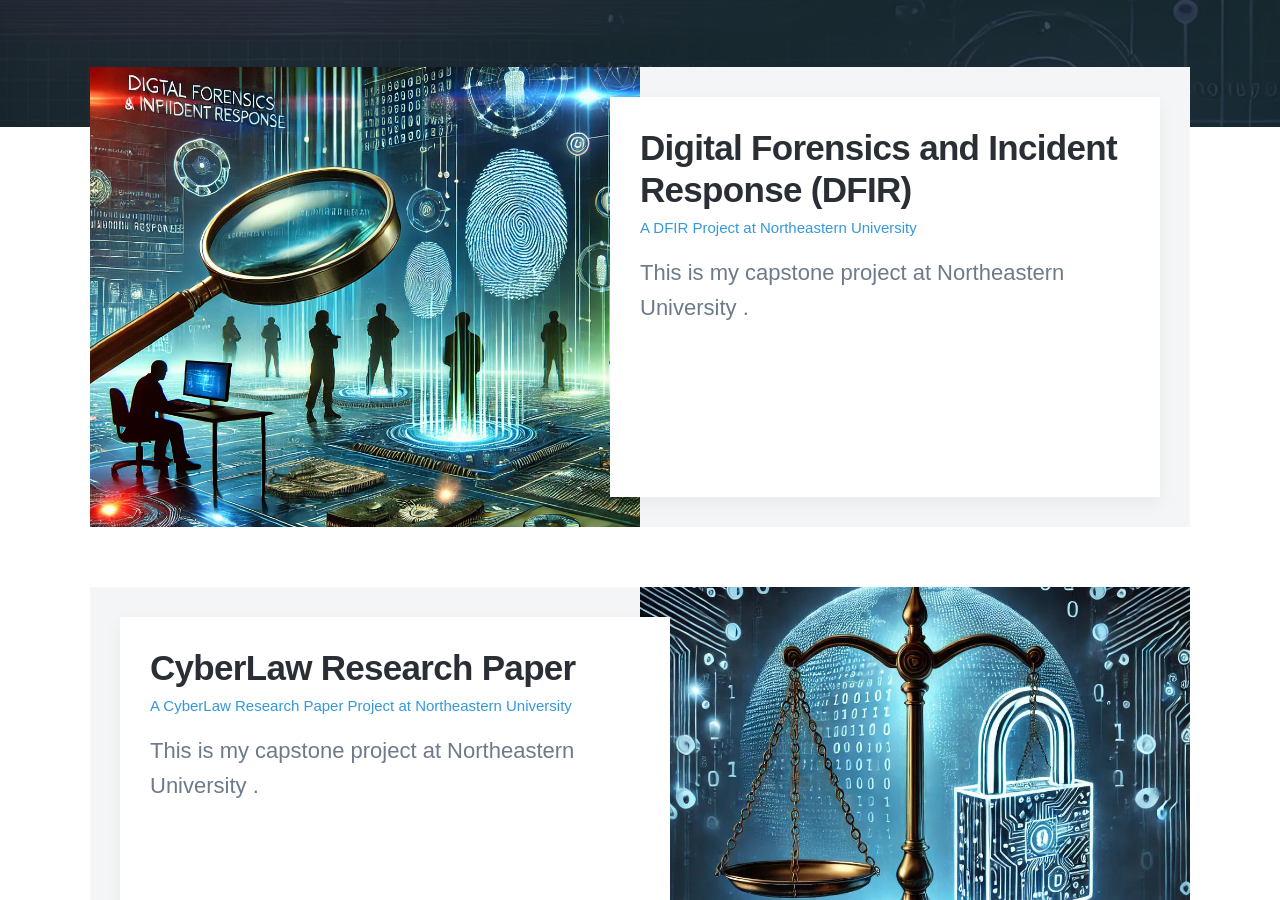
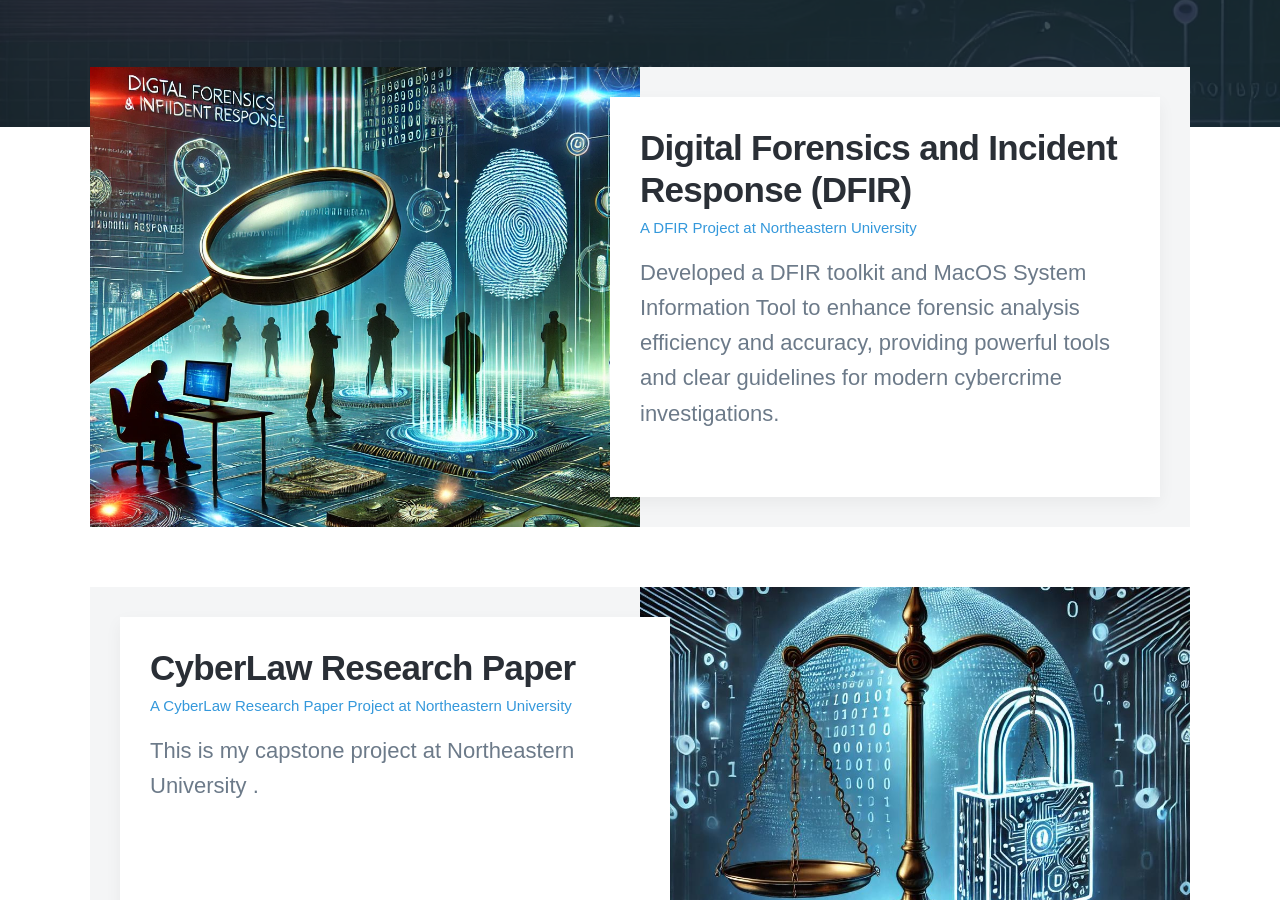
Before and after one commit to vkibaja/vkibaja.github.io, a Jekyll site: the page built from projects/index.html, in a window 1280 px wide and 900 px high, scrolled down 581 px. Built offline with Jekyll 4.4.1, drawn with Linux system fonts in a browser that asks for light colours; nearby versions of some CDN libraries; some web fonts are replaced.

Commit message:
Update 2023-04-16-Digital-Forensics-and-Incident-Response-project.md

```diff
--- a/_projects/2023-04-16-Digital-Forensics-and-Incident-Response-project.md
+++ b/_projects/2023-04-16-Digital-Forensics-and-Incident-Response-project.md
@@ -2,7 +2,7 @@
 title: 'Digital Forensics and Incident Response (DFIR)'
 subtitle: 'A DFIR Project at Northeastern University'
 date: 2023-04-16 00:00:00
-description: This is my capstone project at Northeastern University .
+description: Developed a DFIR toolkit and MacOS System Information Tool to enhance forensic analysis efficiency and accuracy, providing powerful tools and clear guidelines for modern cybercrime investigations.
 featured_image: '/images/demo/DFIR.jpg'
 ---
 
```
